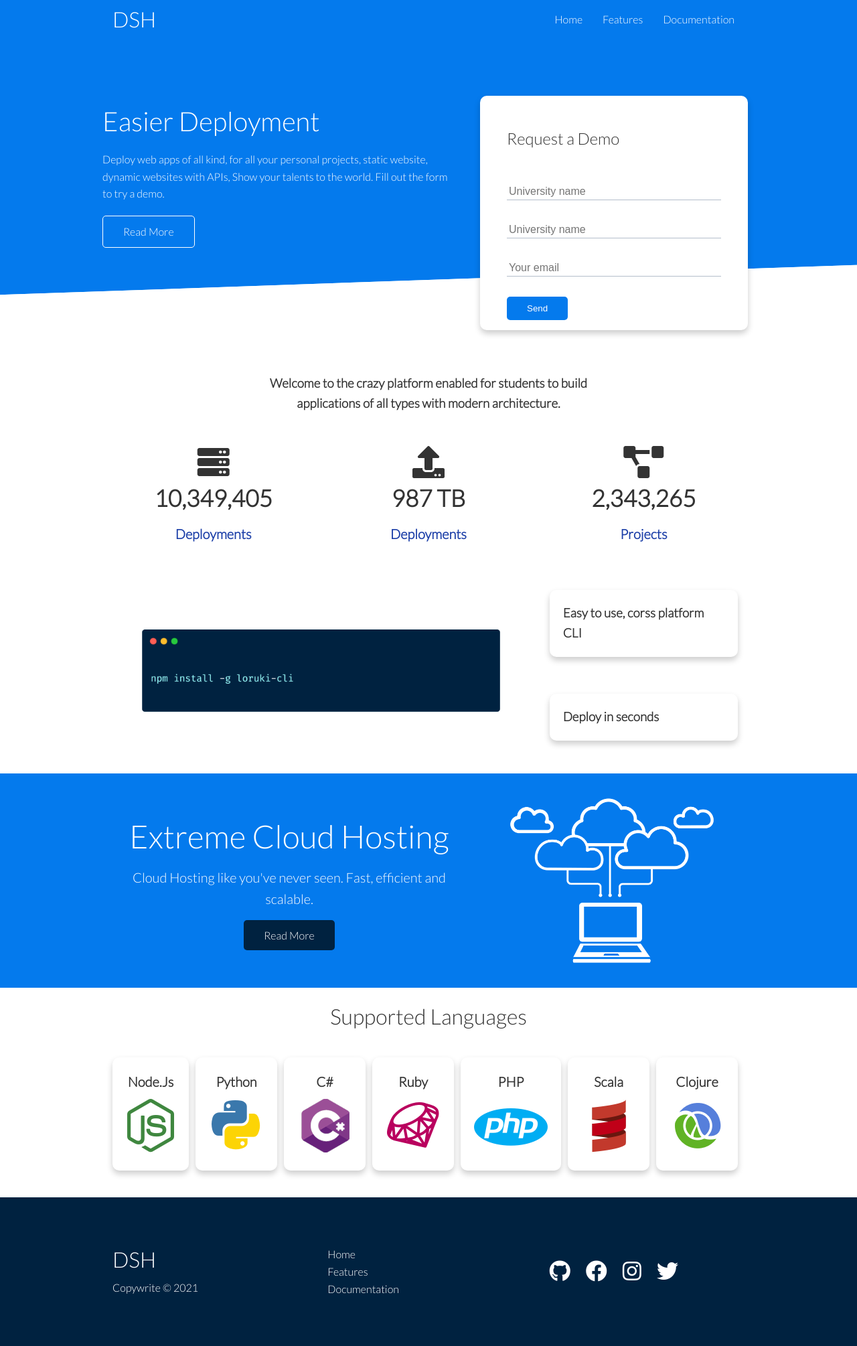
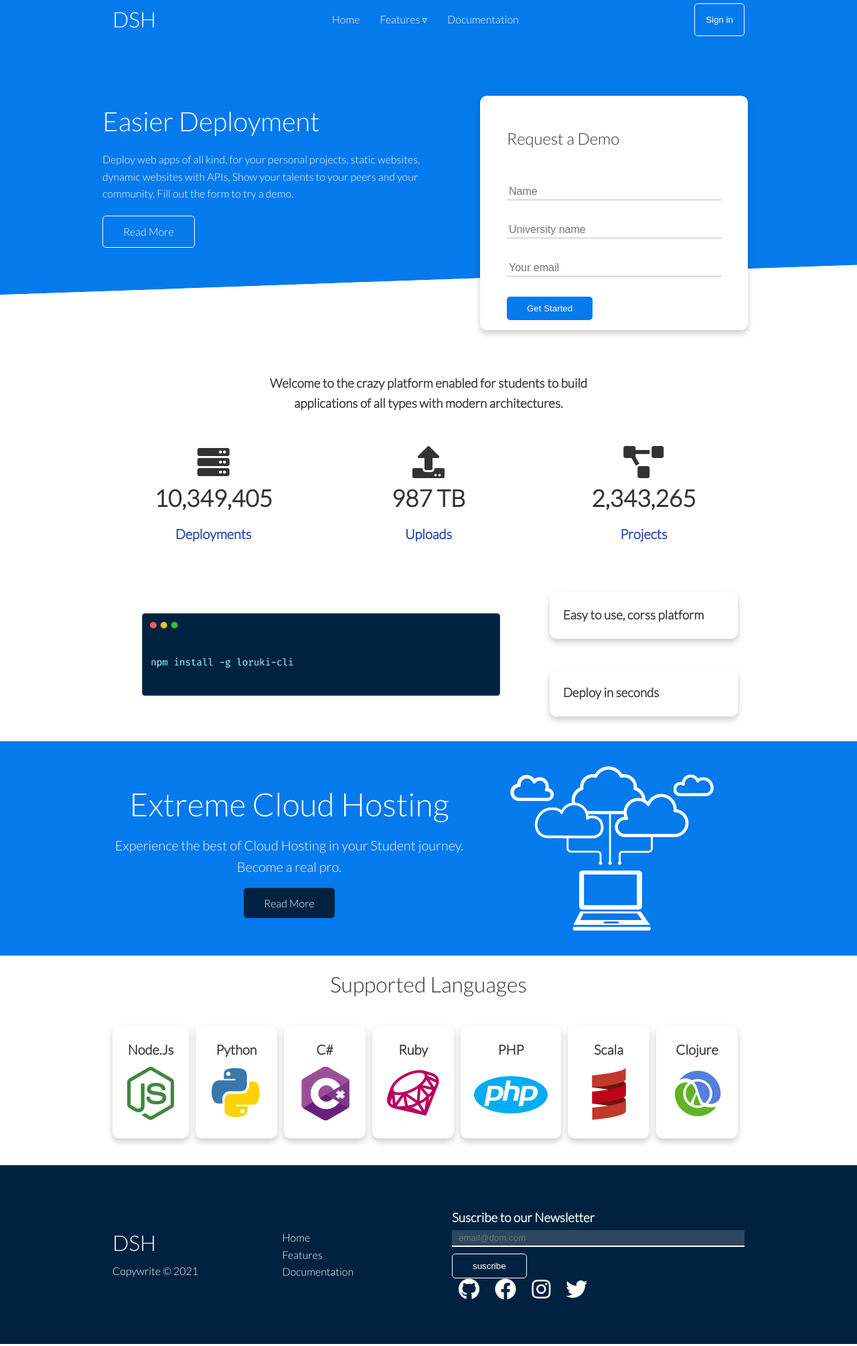
Before and after one commit to Anvi98/Fasty, a plain HTML site: page index.html in a window 1280 px wide. Shown: the whole page at 67% size. Drawn offline with Linux system fonts and the light colour scheme.

Commit message:
Add Sign & get started  button and dropdown menu

```diff
--- a/index.html
+++ b/index.html
@@ -12,15 +12,25 @@
 <body>
     <!-- Navbar -->
     <div class="navbar">
-      <div class="container flex">
+      <div class="container flex test">
         <h1 id="Logo">DSH</h1>
-        <nav>
+        <nav >
           <ul>
             <li><a href="index.html">Home</a></li>
-            <li><a href="features.html">Features</a></li>
+            <li>
+              <div class="drop">
+                <a href="features.html">Features<span class="arrow"> &#9663;</span></a>
+                <div class=" droper">
+                  <a href="features.html" class="drop-list">Hosting Opt 1</a>
+                  <a href="features.html" class="drop-list">Hosting Opt 2</a>
+                  <a href="features.html" class="drop-list">Hosting Opt 3</a>
+                </div>
+              </div>
+            </li>
             <li><a href="docs.html">Documentation</a></li>
           </ul>
         </nav>
+        <button href="#" class="btn btn-outline p-1 sign-in">Sign in</button>
       </div>
     </div>
     <!-- Showcase -->
@@ -28,7 +38,7 @@
       <div class="container grid">
         <div class="showcase-text">
           <h1>Easier Deployment</h1>
-          <p>Deploy web apps of all kind, for all your personal projects, static website, dynamic websites with APIs, Show your talents to the world. Fill out the form to try a demo.</p>
+          <p>Deploy web apps of all kind, for your personal projects, static websites, dynamic websites with APIs, Show your talents to your peers and your community. Fill out the form to try a demo.</p>
           <a href="features.html" class="btn btn-outline">Read More</a>
         </div>
         <div class="showcase-form card">
@@ -39,7 +49,7 @@
               <label>Don't fill this out if you're human: <input name="bot-field"></label>
             </p>
             <div class="form-control">
-              <input type="text" name="Your name" placeholder="University name" required>
+              <input type="text" name="Your name" placeholder="Name" required>
             </div>
             <div class="form-control">
               <input type="text" name="University" placeholder="University name" required>
@@ -47,7 +57,7 @@
             <div class="form-control">
               <input type="email" name="email" placeholder="Your email" required>
             </div>
-            <input type="submit" value="Send" class="btn btn-primary">
+            <input type="submit" value="Get Started" class="btn btn-primary">
           </form>
         </div>
       </div>
@@ -57,7 +67,7 @@
     <section class="stats">
       <div class="container">
         <h3 class="stats-heading text-center my-1">
-          Welcome to the crazy platform enabled for students to build applications of all types with modern architecture.
+          Welcome to the crazy platform enabled for students to build applications of all types with modern architectures.
         </h3>
 
         <div class="grid grid-3 text-center my-4">
@@ -69,7 +79,7 @@
           <div>
             <i class="fas fa-upload fa-3x"></i>
             <h3>987 TB</h3>
-            <p class="text-secondary">Deployments</p>
+            <p class="text-secondary">Uploads</p>
           </div>
           <div>
             <i class="fas fa-project-diagram fa-3x"></i>
@@ -85,7 +95,7 @@
       <div class="container grid">
         <img src="images/cli.png" alt="">
         <div class="card">
-          <h3>Easy to use, corss platform CLI</h3>
+          <h3>Easy to use, corss platform</h3>
         </div>
         <div class="card">
           <h3>Deploy in seconds</h3>
@@ -98,7 +108,7 @@
       <div class="container grid">
         <div class="text-center">
           <h2 class="lg">Extreme Cloud Hosting</h2>
-          <p class="lead my-1">Cloud Hosting like you've never seen. Fast, efficient and scalable.</p>
+          <p class="lead my-1">Experience the best of Cloud Hosting in your Student journey. Become a real pro.</p>
           <a href="features.html" class="btn btn-dark">Read More</a>
         </div>
         <img src="images/cloud.png" alt="">
@@ -157,6 +167,11 @@
           </nav>
 
         <div class="social">
+          <h3>Suscribe to our Newsletter</h3>
+          <form action="">
+            <input type="email" class="form-control-news" placeholder="email@dom.com" size="50" name="email" id="">
+            <input type="submit" class="btn btn-outline form-control" value="suscribe">
+          </form>
           <a href="#"><i class="fab fa-github fa-2x"></i></a>
           <a href="#"><i class="fab fa-facebook fa-2x"></i></a>
           <a href="#"><i class="fab fa-instagram fa-2x"></i></a>
--- a/style.css
+++ b/style.css
@@ -79,7 +79,45 @@ code, pre {
 }
 
 .navbar a:hover {
-  border-bottom: 2px solid #fff;
+ color: #b9b9b9;
+}
+
+.sign-in {
+  color: #fff;
+}
+
+.arrow {
+  font-size:15px;
+  color: #fff;
+}
+.test {
+  overflow: visible;
+}
+
+.drop {
+  position: relative;
+  margin: 0;
+  padding: 0;
+}
+.droper {
+  display: none;
+  position: absolute;
+  background-color: #fff;
+  min-width: 190px;
+  z-index: 1000;
+}
+
+.droper a {
+  color: black;
+  text-decoration: none;
+}
+
+.drop:hover .droper {
+  display: block;
+}
+.droper a:hover {
+  color: #1c3fa8;
+  padding: 10px 16px;
 }
 
 /* Showcase */
@@ -203,6 +241,20 @@ code, pre {
 
 .languages .card:hover {
   transform: translateY(-15px);
+}
+
+.form-control-news{
+  background-color: rgba(221, 221, 221, 0.2);;
+  border: 0;
+  height: 25px;
+  margin-bottom: 10px;
+  padding: 10px;
+  color: #fff;
+  border-bottom: 2px solid #fff;
+}
+
+.form-control-news:focus {
+  outline: none;
 }
 /* Features */
 
--- a/utilities.css
+++ b/utilities.css
@@ -67,7 +67,7 @@
 
 .bg-light,
 .btn-light {
-  color: var(--light-color);
+  background-color: var(--light-color);
   color: #333;
 }
 
```
